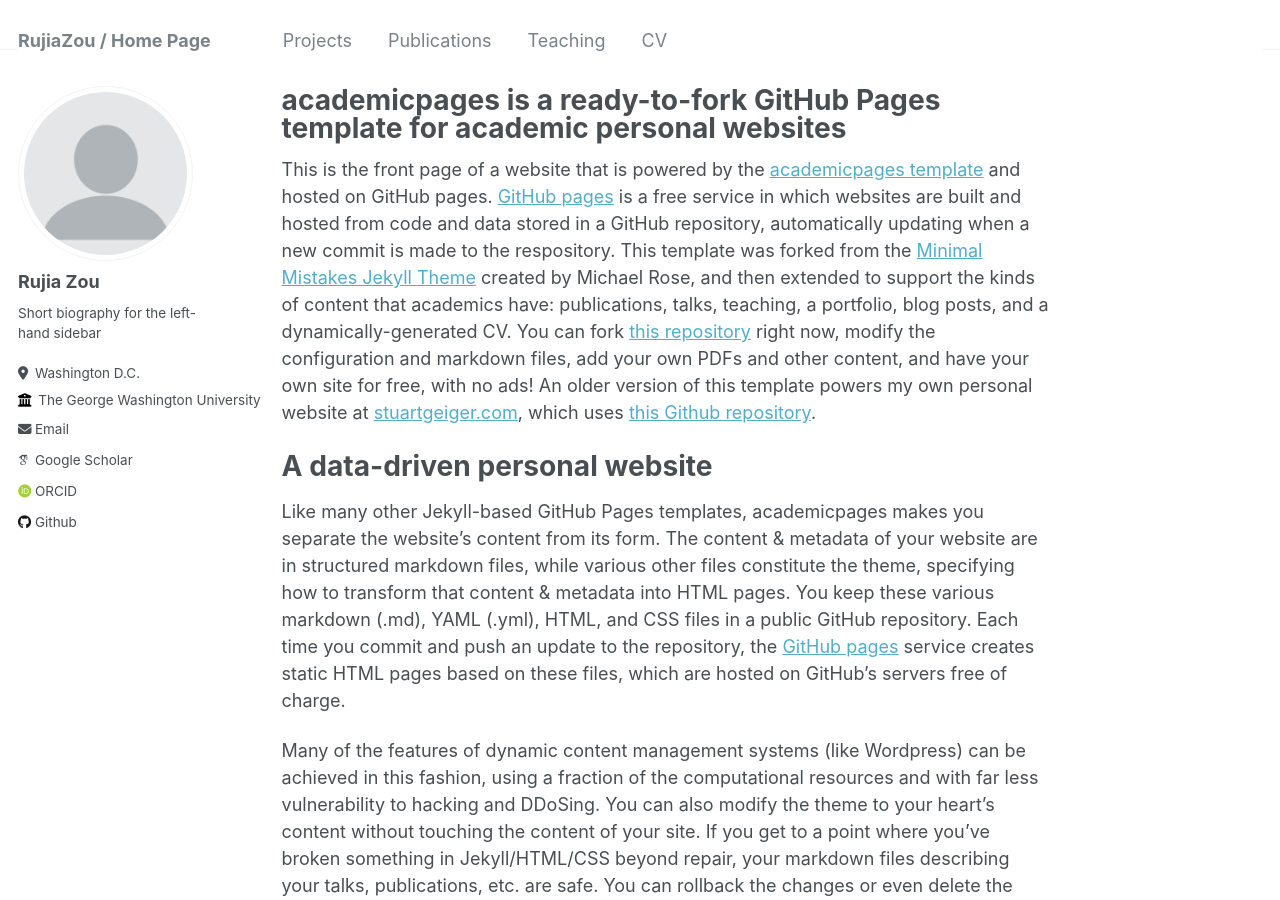
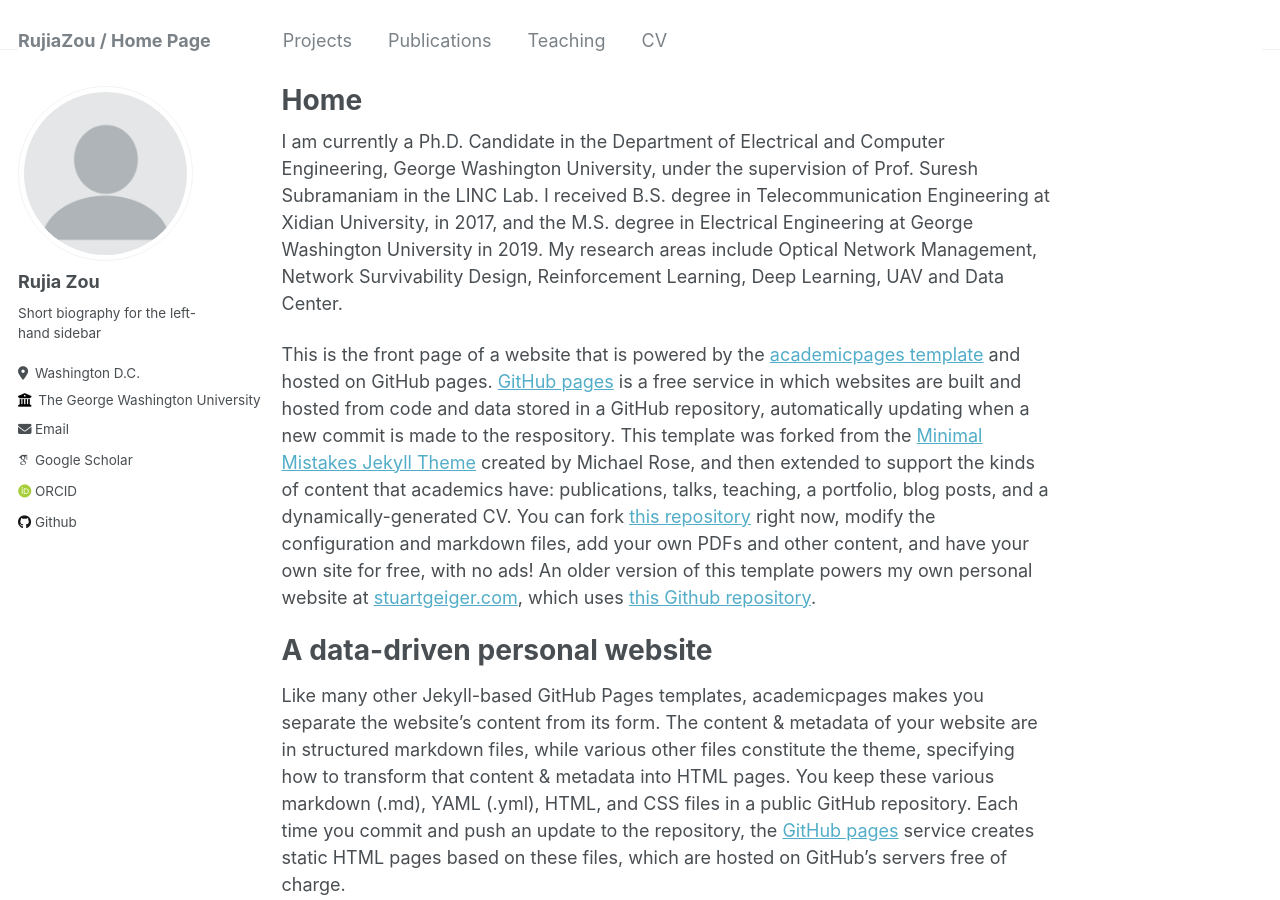
Before and after one commit to RujiaZou/RujiaZou.github.io, a Jekyll site: the page built from _pages/about.md, in a window 1280 px wide and 900 px high. Built offline with Jekyll 4.4.1, drawn with Linux system fonts in a browser that asks for light colours; some web fonts are replaced.

Commit message:
Update about.md

```diff
--- a/_pages/about.md
+++ b/_pages/about.md
@@ -1,11 +1,16 @@
 ---
 permalink: /
-title: "academicpages is a ready-to-fork GitHub Pages template for academic personal websites"
+title: "Home"
 author_profile: true
 redirect_from:
   - /about/
   - /about.html
 ---
+
+I am currently a Ph.D. Candidate in the Department of Electrical and Computer Engineering, George Washington University, under the supervision of Prof. Suresh Subramaniam in the LINC Lab. I received B.S. degree in Telecommunication Engineering at Xidian University, in 2017, and the M.S. degree in Electrical Engineering at George Washington University in 2019. My research areas include Optical Network Management, Network Survivability Design, Reinforcement Learning, Deep Learning, UAV and Data Center.
+
+
+
 
 This is the front page of a website that is powered by the [academicpages template](https://github.com/academicpages/academicpages.github.io) and hosted on GitHub pages. [GitHub pages](https://pages.github.com) is a free service in which websites are built and hosted from code and data stored in a GitHub repository, automatically updating when a new commit is made to the respository. This template was forked from the [Minimal Mistakes Jekyll Theme](https://mmistakes.github.io/minimal-mistakes/) created by Michael Rose, and then extended to support the kinds of content that academics have: publications, talks, teaching, a portfolio, blog posts, and a dynamically-generated CV. You can fork [this repository](https://github.com/academicpages/academicpages.github.io) right now, modify the configuration and markdown files, add your own PDFs and other content, and have your own site for free, with no ads! An older version of this template powers my own personal website at [stuartgeiger.com](http://stuartgeiger.com), which uses [this Github repository](https://github.com/staeiou/staeiou.github.io).
 
```
